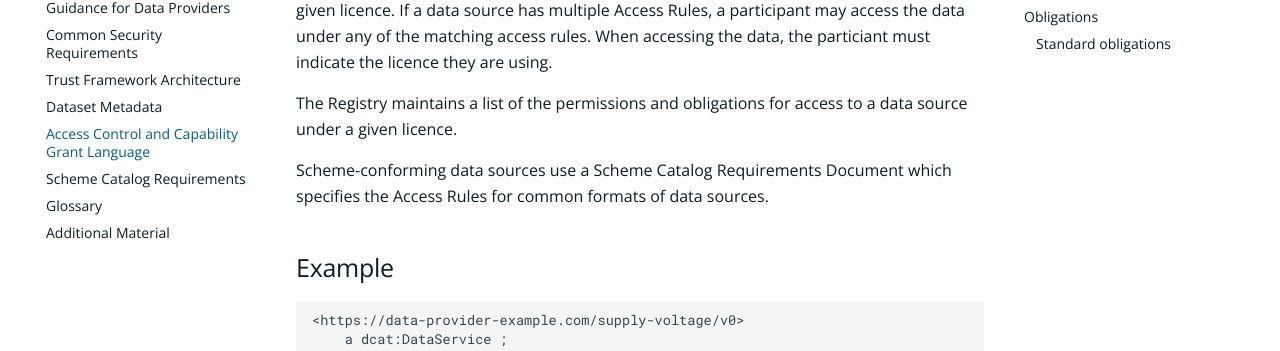
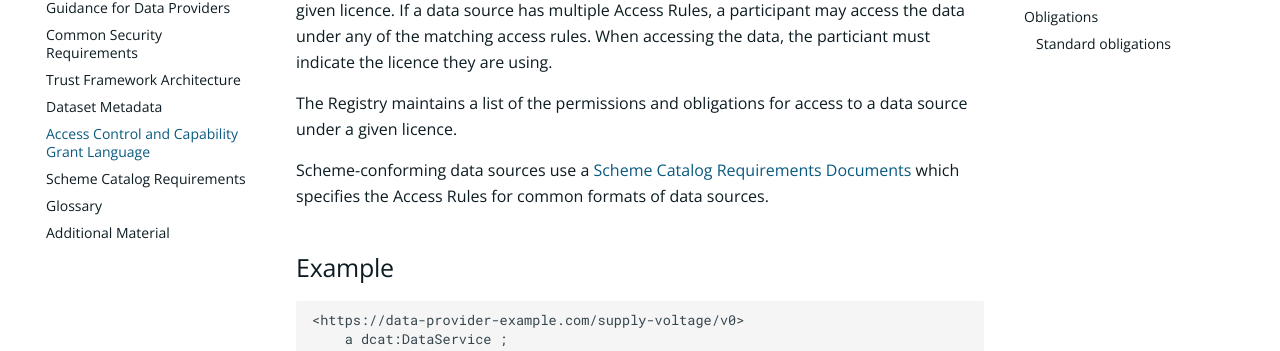
Before and after one commit to icebreakerone/ib1-technical-docs, an MkDocs documentation site: the page built from docs/access_control_specification.md, in a window 1280 px wide and 900 px high. Shown: the part 274-625 px from the top of the window. Built offline with MkDocs 1.6.1 and Material for MkDocs 9.7.7, drawn with Linux system fonts in a browser that asks for light colours; plug-ins that fetch from the network failed and are left out; comment, search, counter and statistics services are not loaded; the version menu is left out; some of the changed lines change nothing that is shown.

Commit message:
docs/access_control_specification.md updated from https://stackedit.net/

```diff
--- a/docs/access_control_specification.md
+++ b/docs/access_control_specification.md
@@ -6,7 +6,7 @@ An Access Rule is a RDF structure which defines one or more groups and a licence
 
 The Registry maintains a list of the permissions and obligations for access to a data source under a given licence.
 
-Scheme-conforming data sources use a Scheme Catalog Requirements Document which specifies the Access Rules for common formats of data sources.
+Scheme-conforming data sources use a [Scheme Catalog Requirements Documents](scheme_catalog_requirements.md) which specifies the Access Rules for common formats of data sources.
 
 ## Example
 
@@ -138,7 +138,7 @@ Obligations are constraints on what the data consumer can do with the data, rest
 
 **NOTE**: Two additional common constraints in existing (mostly open) licenses are NonCommercial and NoDerivatives. These are explicitly not included here as it is possible to express this through the access conditions (i.e. rather than declaring that a data set is only available for non-commercial usage it is better to say that only non-commercial entities may access it). This is not quite equivalent, but simpler and better defined than the relative minefield of defining ‘non commercial use’.
 <!--stackedit_data:
-eyJoaXN0b3J5IjpbNzQwMTE3NDQ5LC0yMTMzOTc5NDYzLC03ND
-ExMzYwOTAsOTM1MDgzNzQ3LC05NjkzMDEyNTAsMTE3NjE5MDkw
-MSwtMTk2OTEzODgyMl19
+eyJoaXN0b3J5IjpbMjA4MDIxODM0LDc0MDExNzQ0OSwtMjEzMz
+k3OTQ2MywtNzQxMTM2MDkwLDkzNTA4Mzc0NywtOTY5MzAxMjUw
+LDExNzYxOTA5MDEsLTE5NjkxMzg4MjJdfQ==
 -->
```
